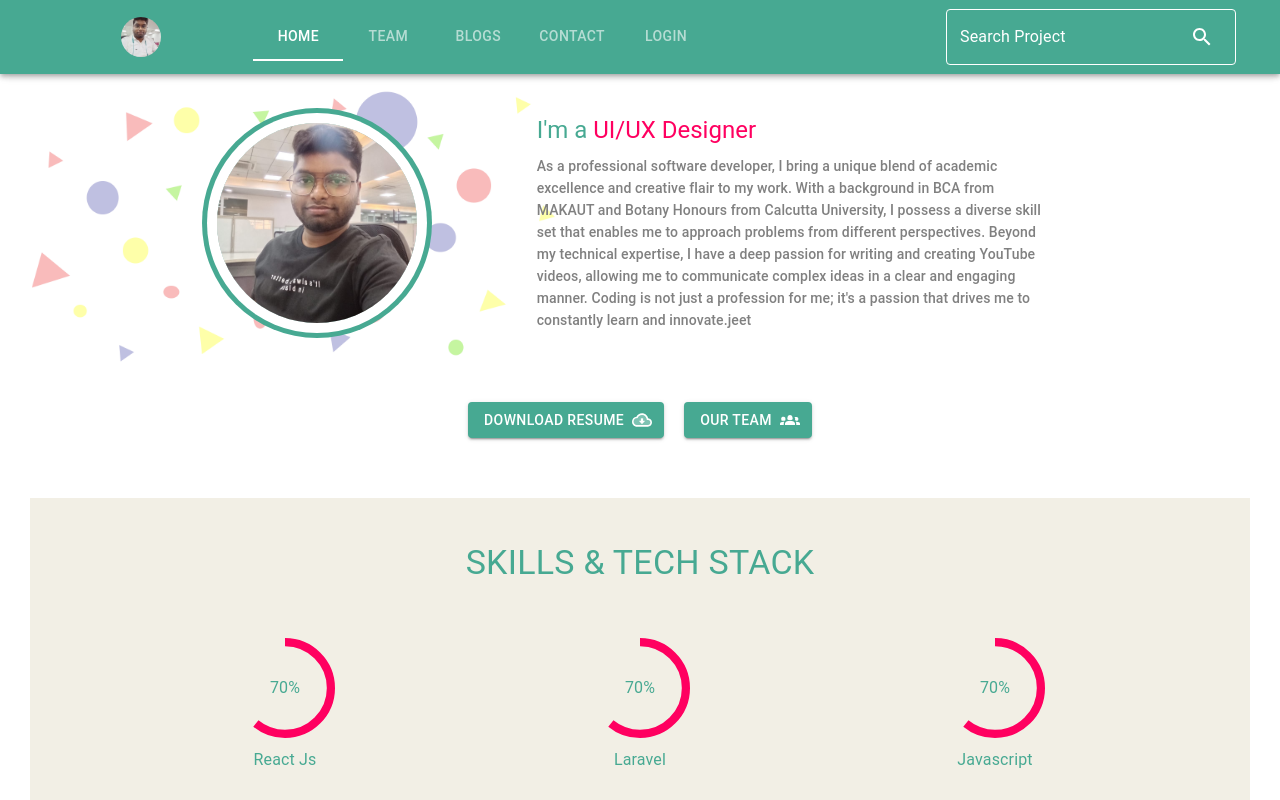
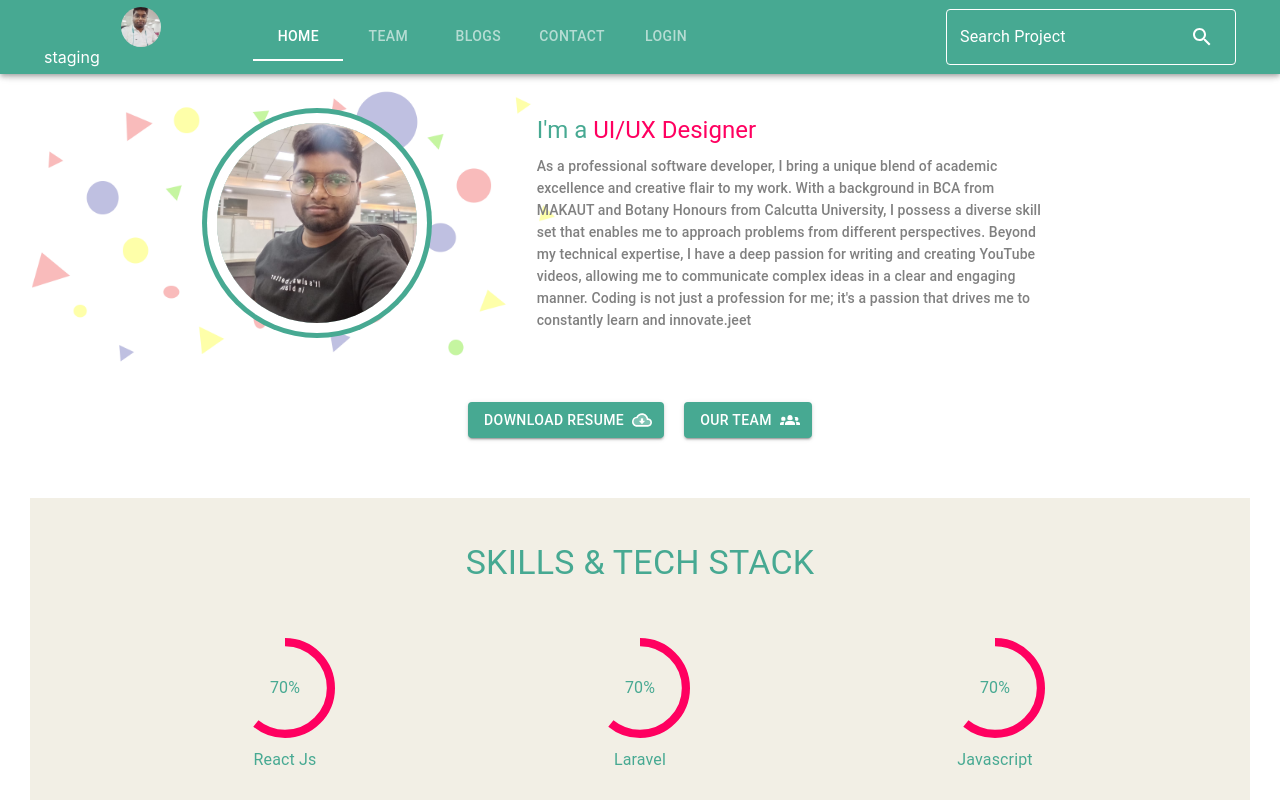
Before and after one commit to jeetsil07/portfolio-frontend, a React (Create React App) app: page /home in a window 1280 px wide. Shown: the top 800 px of the page. Built offline with nearby package versions, Linux system fonts and the light colour scheme; no server answers.

Commit message:
1st staging brannch

```diff
--- a/src/components/header/Navbar.tsx
+++ b/src/components/header/Navbar.tsx
@@ -99,6 +99,7 @@ const Navbar = () => {
             <>
               <StyledLogoContainer item xs={2}>
                 <Logo alt="Jeet Sil" src={logoImg} />
+                staging
               </StyledLogoContainer>
               <StyledTabContainer item xs={7}>
                 <StyledTabs
```
